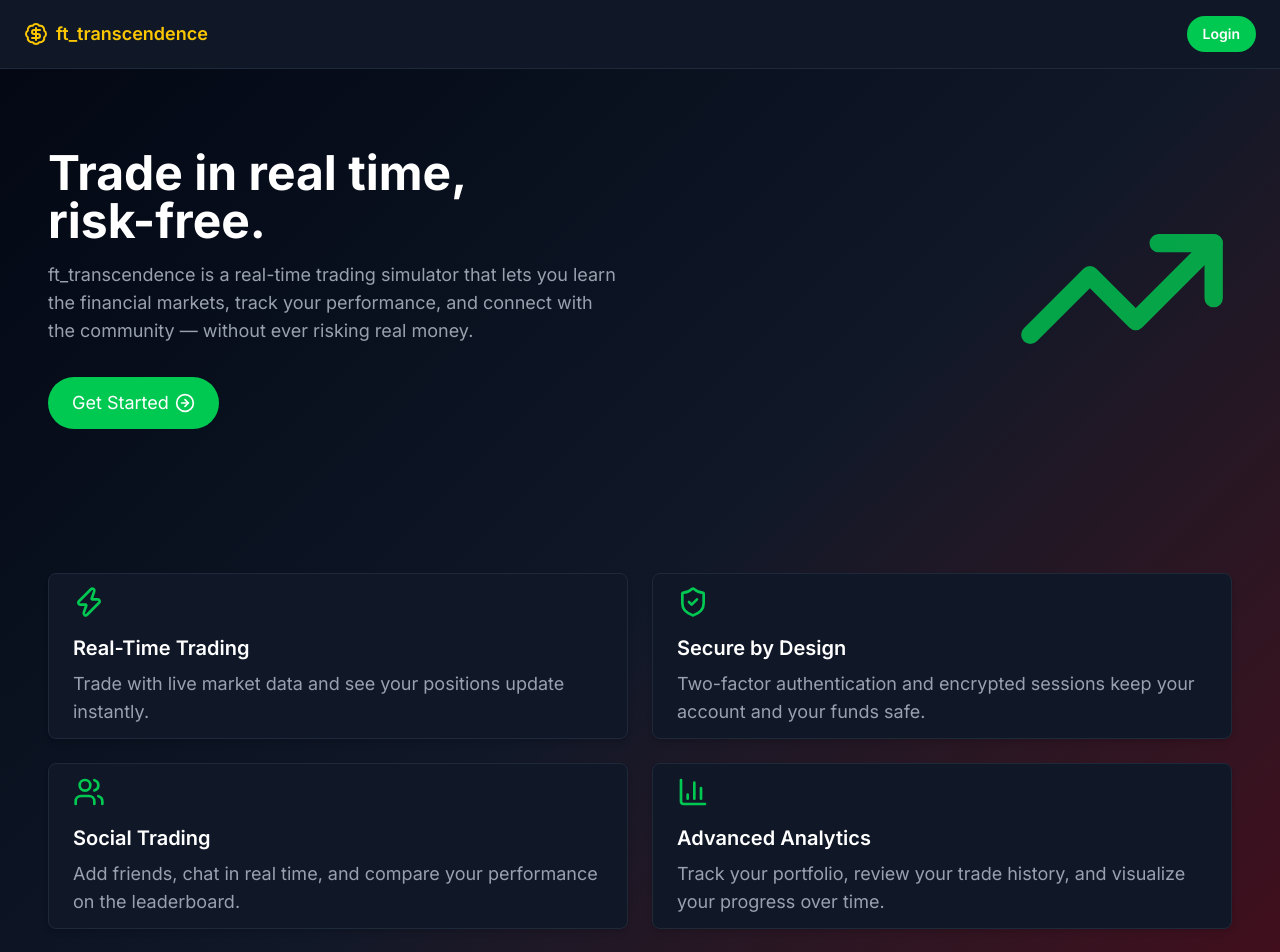
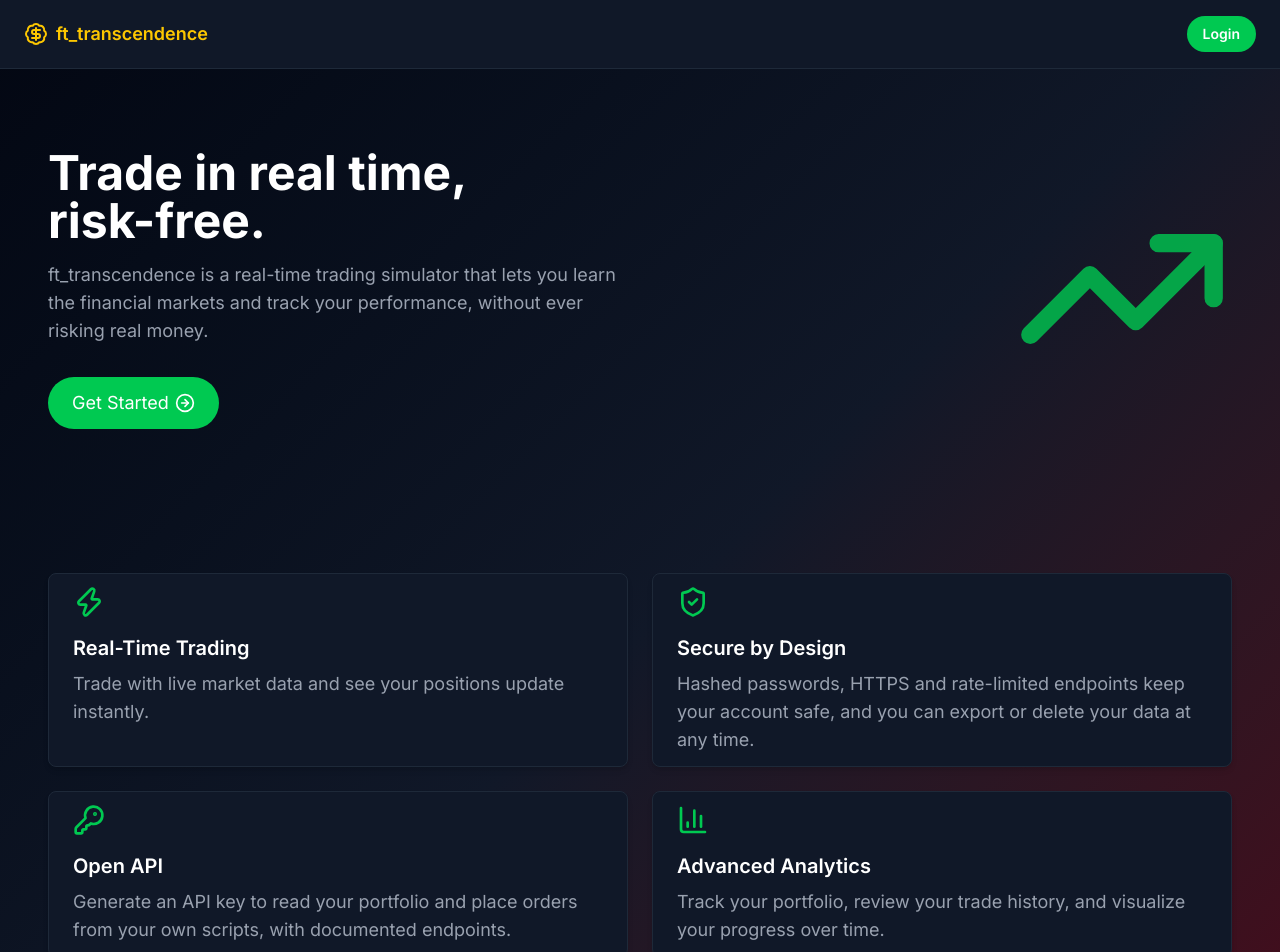
Before and after one commit to Frogus-ex/ft_transcendence, a React (Vite) app in the folder frontend/: page / in a window 1280 px wide. Shown: the top 952 px of the page. Built offline with nearby package versions, Linux system fonts and the light colour scheme; no server answers.

Commit message:
fix(home): describe only the features that exist

```diff
--- a/frontend/src/pages/HomePage.tsx
+++ b/frontend/src/pages/HomePage.tsx
@@ -1,8 +1,8 @@
 import {
   BarChart3,
+  KeyRound,
   ShieldCheck,
   TrendingUp,
-  Users,
   Zap,
 } from "lucide-react";
 import Button from "../components/Button";
@@ -27,8 +27,8 @@ function HomePage() {
             </h1>
             <p className="text-gray-400 text-lg mb-8">
               ft_transcendence is a real-time trading simulator that lets you
-              learn the financial markets, track your performance, and connect
-              with the community — without ever risking real money.
+              learn the financial markets and track your performance, without
+              ever risking real money.
             </p>
             {isLoggedIn ? (
               <Button
@@ -71,18 +71,18 @@ function HomePage() {
               Secure by Design
             </h3>
             <p className="text-gray-400">
-              Two-factor authentication and encrypted sessions keep your account
-              and your funds safe.{" "}
+              Hashed passwords, HTTPS and rate-limited endpoints keep your
+              account safe, and you can export or delete your data at any time.
             </p>
           </Card>
           <Card padding="large">
-            <Users size={32} className="text-green-500 mb-4" />
+            <KeyRound size={32} className="text-green-500 mb-4" />
             <h3 className="text-xl font-semibold text-white mb-2">
-              Social Trading
+              Open API
             </h3>
             <p className="text-gray-400">
-              Add friends, chat in real time, and compare your performance on
-              the leaderboard.
+              Generate an API key to read your portfolio and place orders from
+              your own scripts, with documented endpoints.
             </p>
           </Card>
           <Card padding="large">
```
